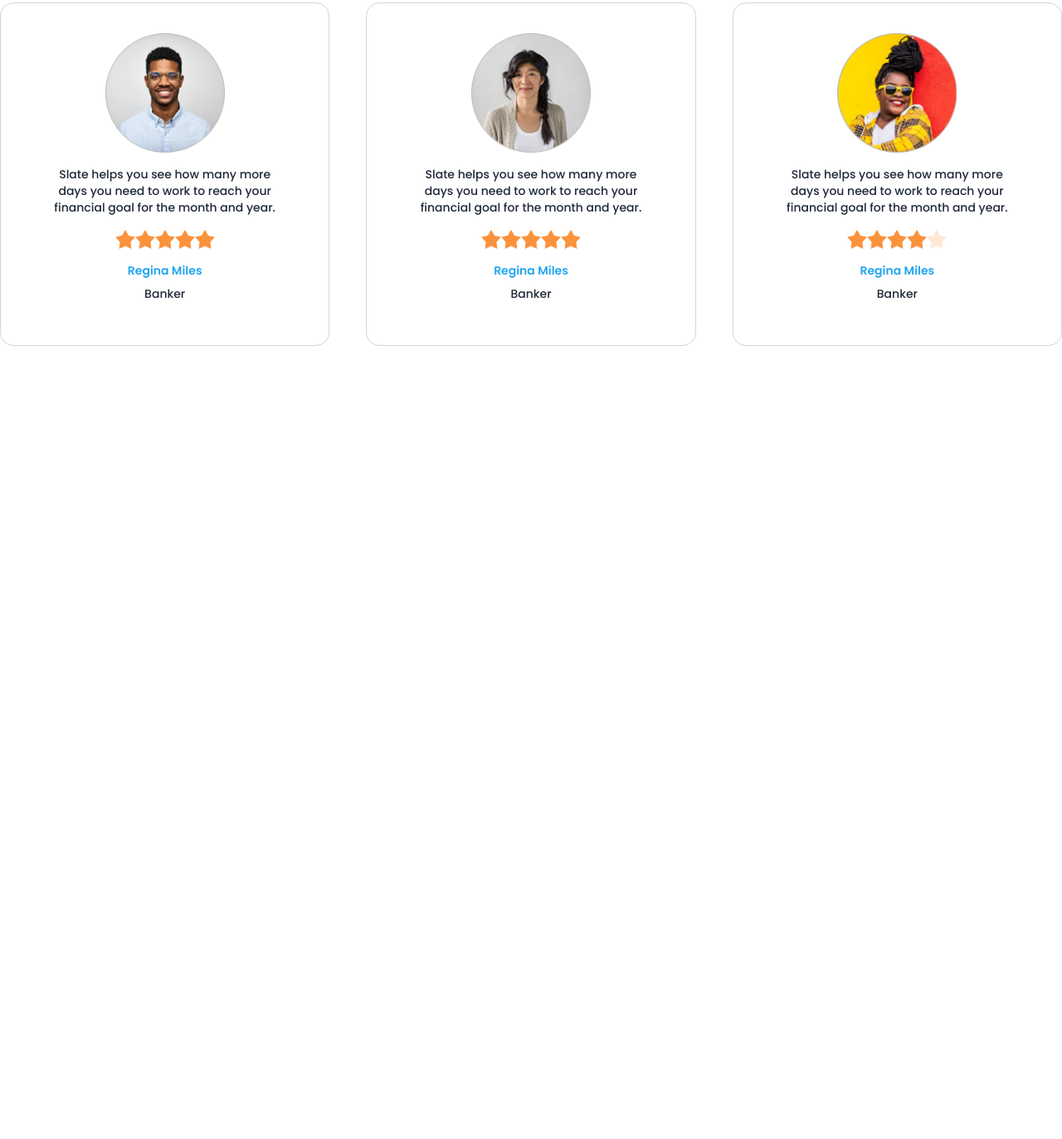
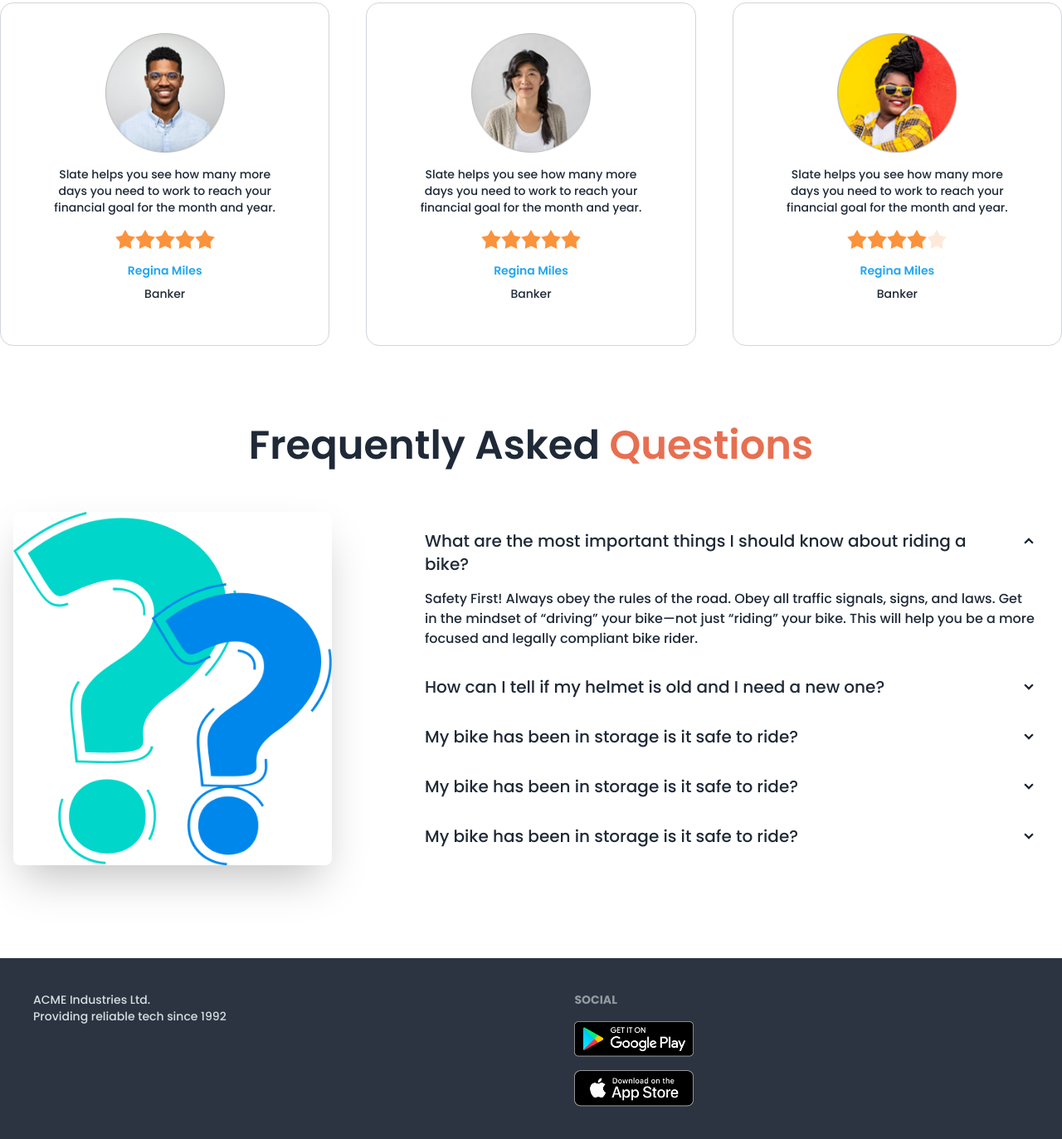
Before and after one commit to masumraheel/biker-zone-mr-projects, a plain HTML site: page index.html in a window 1280 px wide. Shown: the part 1443-2816 px from the top of the page at 83% size. Before the commit the page ends 1860 px from the top, so only its background shows below. Drawn offline with nearby package versions, Linux system fonts and the light colour scheme.

Commit message:
added footer section

```diff
--- a/index.html
+++ b/index.html
@@ -192,7 +192,7 @@
             </div>
         </section>
         <!-- happy client section -->
-        <section>
+        <section class="my-24">
           <h3 class="text-5xl font-semibold text-center mb-10">Happy <span class="text-default">Clients says</span></h3>
           <div class="grid grid-cols-1 md:grid-cols-2 lg:grid-cols-3 gap-11">
             <!-- happy clint-1 -->
@@ -265,9 +265,74 @@
           </div>
 
         </section>
+        <!-- FAQ -->
+        <section class="my-24">
+          <h3 class="text-5xl font-semibold text-center mb-10">Frequently Asked <span class="text-default"> Questions</span></h3>
+          <div class="hero">
+            <div class="hero-content flex-col lg:gap-24 lg:flex-row">
+              <img src="./images/others/faq.png" class="w-3/4 lg:max-w-sm rounded-lg shadow-2xl" />
+              <div>
+                <div class="collapse collapse-arrow ">
+                  <input type="radio" name="my-accordion-2" checked="checked" />
+                  <div class="collapse-title text-xl font-medium">
+                    What are the most important things I should
+                    know about riding a bike?
+                  </div>
+                  <div class="collapse-content">
+                    <p>Safety First! Always obey the rules of the road. Obey all traffic signals, signs, and laws. Get in the mindset of “driving” your bike—not just “riding” your bike. This will help you be a more focused and legally compliant bike rider. </p>
+                  </div>
+                </div>
+                <div class="collapse collapse-arrow ">
+                  <input type="radio" name="my-accordion-2" />
+                  <div class="collapse-title text-xl font-medium">
+                    How can I tell if my helmet is old and I need a
+                    new one?
+                  </div>
+                  <div class="collapse-content">
+                    <p>Safety First! Always obey the rules of the road. Obey all traffic signals, signs, and laws. Get in the mindset of “driving” your bike—not just “riding” your bike.</p>
+                  </div>
+                </div>
+                <div class="collapse collapse-arrow ">
+                  <input type="radio" name="my-accordion-2" />
+                  <div class="collapse-title text-xl font-medium">
+                    My bike has been in storage is it safe to ride?
+                  </div>
+                  <div class="collapse-content">
+                    <p>Safety First! Always obey the rules of the road. Obey all traffic signals, signs, and laws. Get in the mindset of “driving” your bike—not just “riding” your bike</p>
+                  </div>
+                <div class="collapse collapse-arrow ">
+                  <input type="radio" name="my-accordion-2" />
+                  <div class="collapse-title text-xl font-medium">
+                    My bike has been in storage is it safe to ride?
+                  </div>
+                  <div class="collapse-content">
+                    <p>Safety First! Always obey the rules of the road. Obey all traffic signals, signs, and laws. Get in the mindset of “driving” your bike—not just “riding” your bike</p>
+                  </div>
+                <div class="collapse collapse-arrow ">
+                  <input type="radio" name="my-accordion-2" />
+                  <div class="collapse-title text-xl font-medium">
+                    My bike has been in storage is it safe to ride?
+                  </div>
+                  <div class="collapse-content">
+                    <p>Safety First! Always obey the rules of the road. Obey all traffic signals, signs, and laws. Get in the mindset of “driving” your bike—not just “riding” your bike</p>
+                  </div>
+                </div>
+              </div>
+            </div>
+          </div>
+        </section>
     </main>
-    <footer>
-
+    <footer class="footer p-10 bg-neutral text-neutral-content">
+      <aside>
+        <p>ACME Industries Ltd.<br/>Providing reliable tech since 1992</p>
+      </aside>
+      <nav>
+        <header class="footer-title">Social</header>
+        <div class="grid grid-cols-1 gap-4">
+          <a><img class="w-36" src="./images/others/android.png" alt=""></a>
+          <a><img class="w-36" src="./images/others/ios.png" alt=""></a>
+        </div>
+      </nav>
     </footer>
 </body>
 </html>
```
